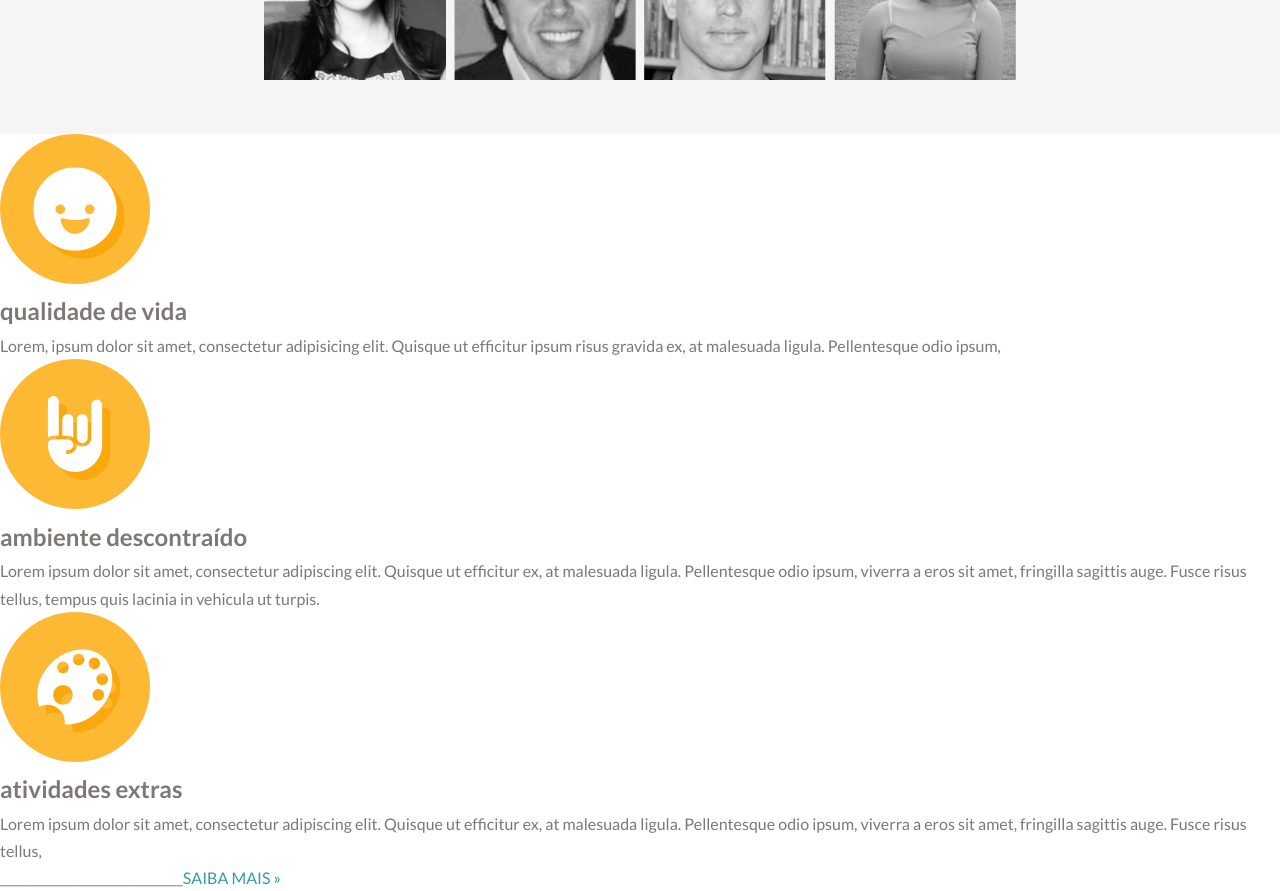
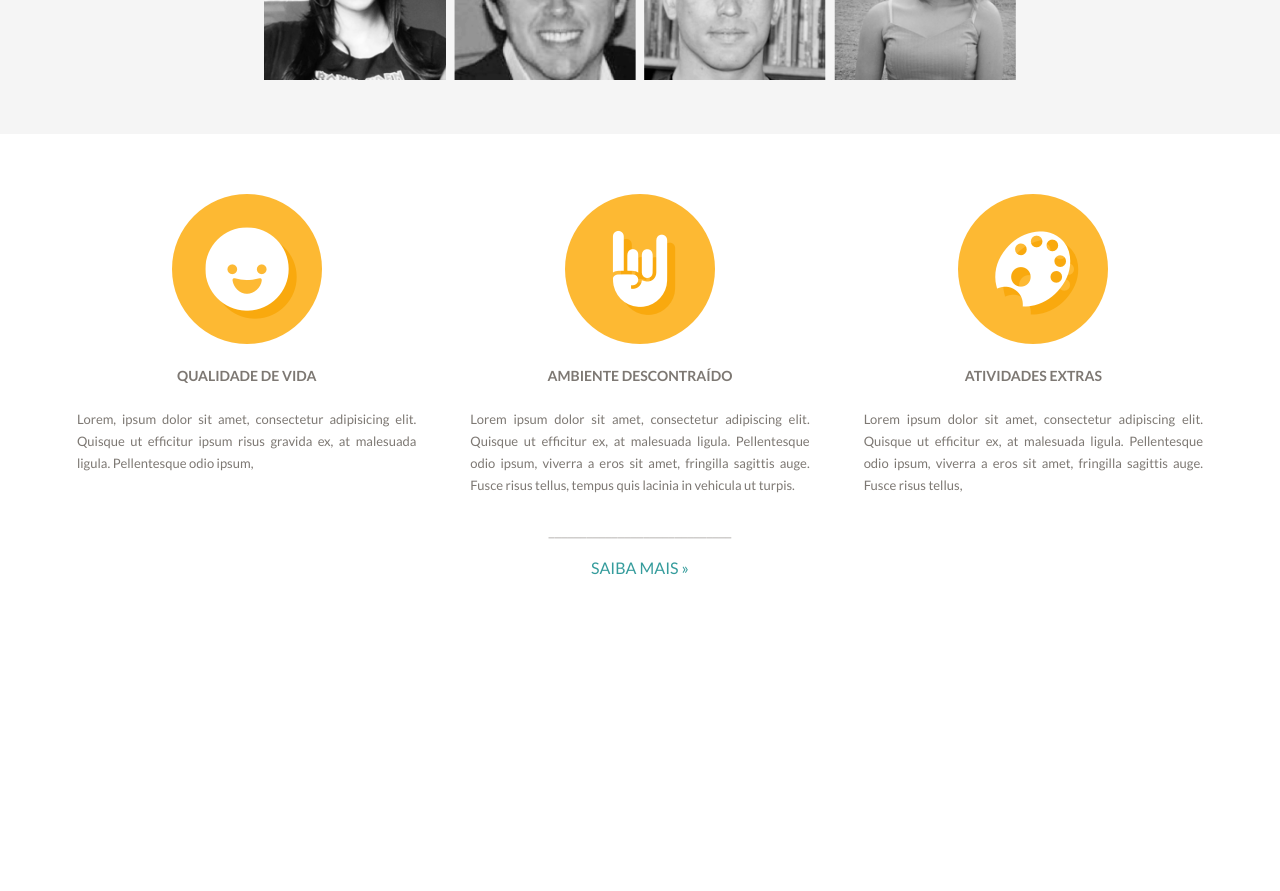
Before and after one commit to camianderson/Elo7-landing-page, a React (Create React App) app: page / in a window 1280 px wide. Shown: the part 1120-2011 px from the top of the page. After the commit the page ends 1701 px from the top, so only its background shows below. Built offline with nearby package versions, Linux system fonts and the light colour scheme.

Commit message:
Adicionar estilização no componente Benefícios

```diff
--- a/src/components/Benefícios/Benefícios.js
+++ b/src/components/Benefícios/Benefícios.js
@@ -7,24 +7,24 @@ const Benefícios = () => {
     return(
         <div className="benefícios-container">
             <section className="benefícios-container--lista">
-                <section className="sessão">
+                <section className="sessão thin">
                     <img alt="emoji rosto sorrindo" src={qualidade}></img>
-                    <h2>qualidade de vida</h2>
+                    <h2 className="sessão-titulo">qualidade de vida</h2>
                     <p>Lorem, ipsum dolor sit amet, consectetur adipisicing elit. Quisque ut efficitur ipsum risus gravida ex, at malesuada ligula. Pellentesque odio ipsum,</p>
                 </section>
-                <section className="sessão">
+                <section className="sessão thin">
                     <img alt="emoji mão com idicador e mindinho para cima" src={ambiente}></img>
-                    <h2>ambiente descontraído</h2>
+                    <h2 className="sessão-titulo">ambiente descontraído</h2>
                     <p>Lorem ipsum dolor sit amet, consectetur adipiscing elit. Quisque ut efficitur ex, at malesuada ligula. Pellentesque odio ipsum, viverra a eros sit amet, fringilla sagittis auge. Fusce risus tellus, tempus quis lacinia in vehicula ut turpis.</p>
                 </section>
-                <section className="sessão">
+                <section className="sessão thin">
                     <img  alt="emoji paleta de pintor"  src={atividades}></img>
-                    <h2>atividades extras</h2>
+                    <h2 className="sessão-titulo">atividades extras</h2>
                     <p>Lorem ipsum dolor sit amet, consectetur adipiscing elit. Quisque ut efficitur ex, at malesuada ligula. Pellentesque odio ipsum, viverra a eros sit amet, fringilla sagittis auge. Fusce risus tellus,</p>
                 </section>
             </section>
             <section className="benefícios-container--btn">
-                <span>_____________________________</span>
+                <span className="separador">_____________________________</span>
                 <a href='#' className='saiba-mais-link btn'>Saiba Mais &raquo;</a>
             </section>
         </div>
--- a/src/components/Benefícios/Benefícios.scss
+++ b/src/components/Benefícios/Benefícios.scss
@@ -0,0 +1,32 @@
+.benefícios-container{
+    margin-top: 40px;
+    &--lista{
+        display: flex;
+        justify-content: space-around;
+        padding: 20px 50px;
+        .sessão{
+            display: flex;
+            flex-direction: column;
+            align-items: center;
+            width: 33%;
+            text-align: justify;
+            padding: 0 25px;
+            font-size: 1.3rem;
+
+            &-titulo{
+                text-align: center;
+                text-transform: uppercase;
+                font-size: 1.4rem;
+                padding: 20px 0px 20px 0px;
+            }
+        }
+    }
+    &--btn{
+        display: flex;
+        flex-direction: column;
+        align-items: center;
+        .saiba-mais-link{
+            padding-top: 10px;
+        }
+    }
+}
--- a/src/scss/_base.scss
+++ b/src/scss/_base.scss
@@ -3,3 +3,7 @@
     text-decoration: none;
     text-transform: uppercase;
 }
+
+.separador{
+    font-weight: 300;
+}
```
